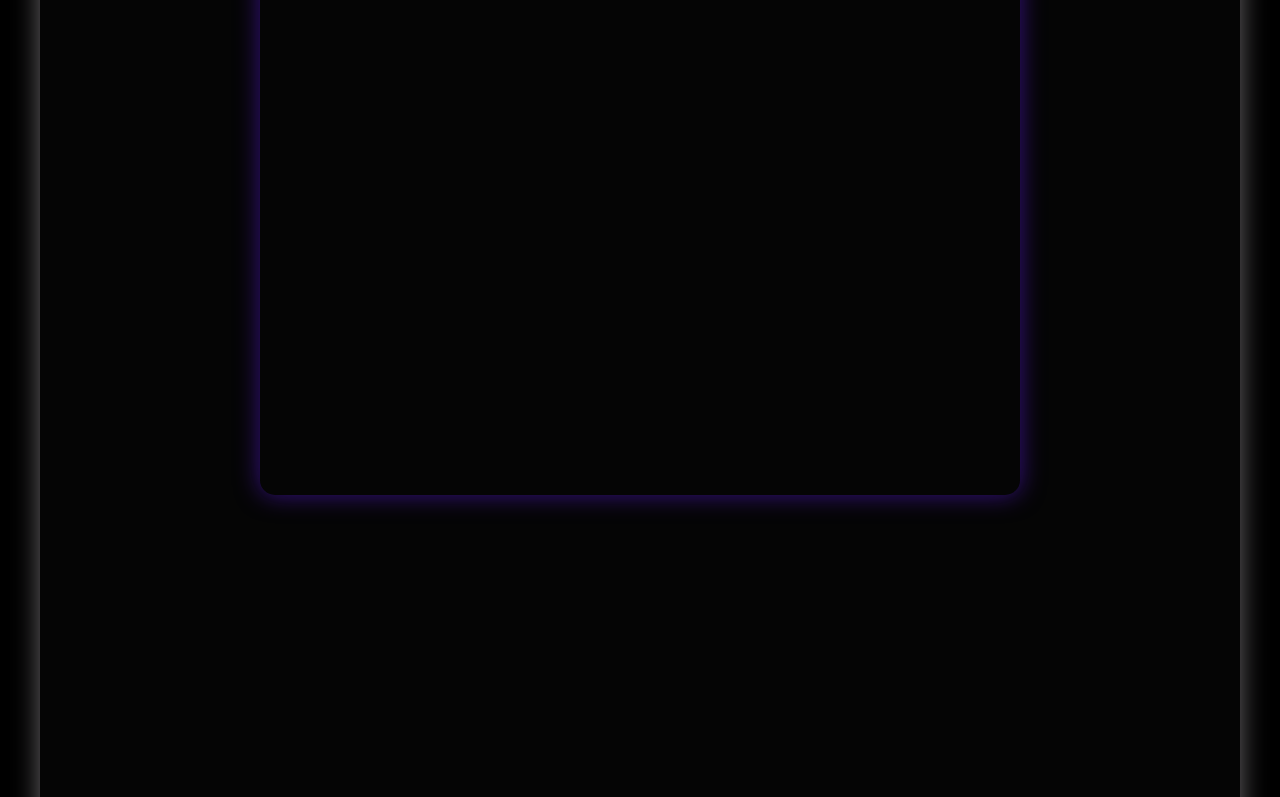
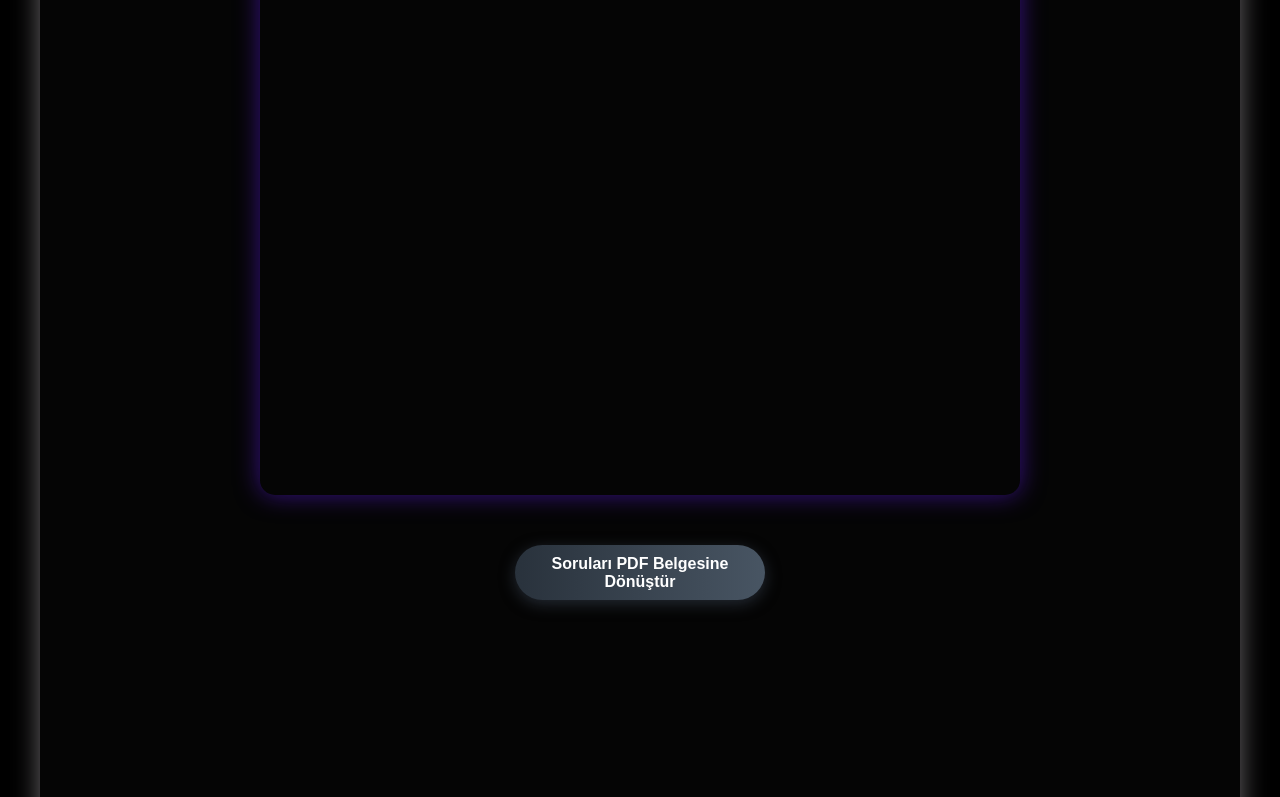
Before and after one commit to developertalhakilic/dersalanim, a plain HTML site: page sorukaydetme.html in a window 1280 px wide. Shown: the part 555-1352 px from the top of the page. Drawn offline with nearby package versions, Linux system fonts and the light colour scheme; a web font is replaced by a local one.

Commit message:
Meta Tags Update

```diff
--- a/ortak.css
+++ b/ortak.css
@@ -135,3 +135,43 @@ body{
   margin-right: 10px;
   font-size: 27px;
 }
+
+.bn632-hover {
+  width: 250px;
+  font-size: 16px;
+  font-weight: 600;
+  color: #fff;
+  cursor: pointer;
+  height: 55px;
+  text-align:center;
+  border: none;
+  background-size: 300% 100%;
+  border-radius: 50px;
+  moz-transition: all .4s ease-in-out;
+  -o-transition: all .4s ease-in-out;
+  -webkit-transition: all .4s ease-in-out;
+  transition: all .4s ease-in-out;
+}
+
+.bn632-hover:hover {
+  background-position: 100% 0;
+  moz-transition: all .4s ease-in-out;
+  -o-transition: all .4s ease-in-out;
+  -webkit-transition: all .4s ease-in-out;
+  transition: all .4s ease-in-out;
+}
+
+.bn632-hover:focus {
+  outline: none;
+}
+
+.bn632-hover.bn25 {
+  background-image: linear-gradient(
+    to right,
+    #29323c,
+    #485563,
+    #2b5876,
+    #4e4376
+  );
+  box-shadow: 0 4px 15px 0 rgba(45, 54, 65, 0.75);
+}
--- a/sorukaydetme.css
+++ b/sorukaydetme.css
@@ -5,7 +5,7 @@
 }
 .container{
     width: 1200px;
-    height: 6000px;
+    height: 1400px;
     background-color: #050505;
     display: flex;
     justify-content: center;
@@ -265,3 +265,10 @@ input[type="date"]::-webkit-calendar-picker-indicator{
     font-size: 21px;
     padding: 5px;
 }
+
+.pdfButon{
+    position: absolute;
+    z-index: 9999;
+    margin-top: 1100px;
+    width: 250px;
+}
--- a/sorukaydetme.html
+++ b/sorukaydetme.html
@@ -13,7 +13,6 @@
     <meta name="viewport" content="width=device-width, initial-scale=1.0">
     <title>Ders Alanım</title>
     <meta name="author" content="Wolf Programming"/>
-    <meta name="robots" content="noindex,nofollow"/>
     <META name="Copyright" content="Tüm hakları Wolf Programminge aittir.">
     <meta name="description" content="Ders Alanım sayesinde ders çalışırken ihtiyacınız olan tüm araçlar tek sitede !"/>
     <meta property="og:title" content="Ders Alanım" />
@@ -25,6 +24,7 @@
     <link rel="stylesheet" href="ortak.css">
     <script async src="https://pagead2.googlesyndication.com/pagead/js/adsbygoogle.js?client=ca-pub-1887290760315028"
     crossorigin="anonymous"></script>
+    <script src="https://cdnjs.cloudflare.com/ajax/libs/jspdf/2.4.0/jspdf.umd.min.js"></script>
 </head>
 
 <body>
@@ -90,6 +90,7 @@
             </div>
         </div>
     </div>
+    <button class="bn632-hover bn25 pdfButon" onclick="convertToPdf()">Soruları PDF Belgesine Dönüştür</button>
     </div>
     <script src="hamburgerMenu.js"></script>
     <script src="sorukaydetme.js"></script>
--- a/sorukaydetme.js
+++ b/sorukaydetme.js
@@ -11,10 +11,13 @@ const sayfaTestNo = document.getElementById("sayfa/testNo")
 const soruNo = document.getElementById("soruNo")
 const cozmeTarihi = document.getElementById("cozmeTarihi")
 const aciklamaText = document.getElementById("aciklama")
-let kontrolSayi = 0
+const sorularDiv = document.getElementById("sorularDiv")
+
 let sorularHTML = localStorage.getItem("SorularHTML")
 console.log(sorularHTML)
-sorularDiv.innerHTML += sorularHTML
+sorularDiv.innerHTML = `${sorularHTML}`
+console.log("----")
+console.log(sorularDiv.innerHTML)
 // ? Todolar :
 
 
@@ -26,7 +29,6 @@ localStorage.setItem("soruNoValueKey0",0)
 localStorage.setItem("cozmeTarihiValueKey0",0)
 localStorage.setItem("aciklamaTextValueKey0",0)
 
-soruEkleme()
 function soruEkleBasma(){
     if (soruEkleDiv.style.height == "450px"){
         soruEkleDiv.style.height = "65px"
@@ -139,9 +141,26 @@ function toDoQuestionBuyutme(id){
         dataRight.style.display = 'none'
     }
     else{
-        toDoQuestiondiv.style.height = '500px'
+        toDoQuestiondiv.style.height = '400px'
         toDoQuestiondiv.style.backgroundColor = 'blue'
         dataLeft.style.display = 'block'
         dataRight.style.display = 'block'
     }
 }
+
+function convertToPdf(){
+    let tumLocalKeyler = Object.keys(localStorage)
+    let keyNumbers = []
+    tumLocalKeyler.forEach(function kontrolSayiGen(key){
+        try{
+            if(key == "SorularHTML"){
+                return false
+            }
+            keyNumbers.push(localStorage.getItem(key))
+        }
+        catch{
+            undefined
+        }
+    })
+    console.log(keyNumbers)
+}
```
Also changed, not shown: home.html (+0 -1 lines), istatistikler.html (+0 -1 lines), pomodro.html (+0 -1 lines).
